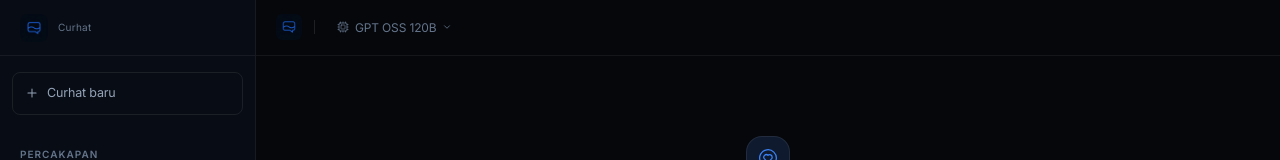
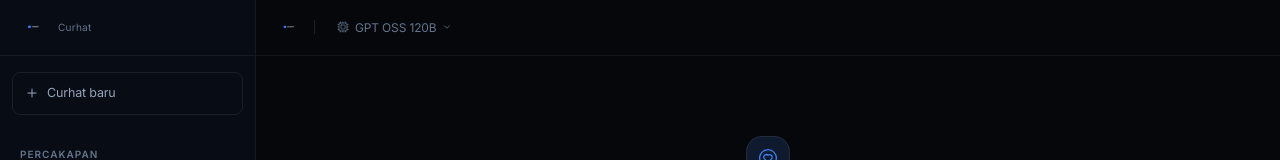
Before and after one commit to andrianbaros/havengpt, a Next.js app: page / in a window 1280 px wide. Shown: the top 160 px of the page. Built offline with nearby package versions, Linux system fonts and the light colour scheme.

Commit message:
fix: use logo from public/assets/logo.png

```diff
--- a/components/ChatArea.tsx
+++ b/components/ChatArea.tsx
@@ -148,7 +148,7 @@ export default function ChatArea({
 
           <div className="flex items-center gap-2">
             <Image
-              src="/logo.jpg"
+              src="/assets/logo.png"
               alt="KasepGPT"
               width={26}
               height={26}
--- a/components/Sidebar.tsx
+++ b/components/Sidebar.tsx
@@ -48,7 +48,7 @@ export default function Sidebar({
         <div className="flex h-14 shrink-0 items-center justify-between px-5 border-b border-white/[0.06]">
           <div className="flex items-center gap-2.5">
             <Image
-              src="/logo.jpg"
+              src="/assets/logo.png"
               alt="KasepGPT"
               width={28}
               height={28}
```
